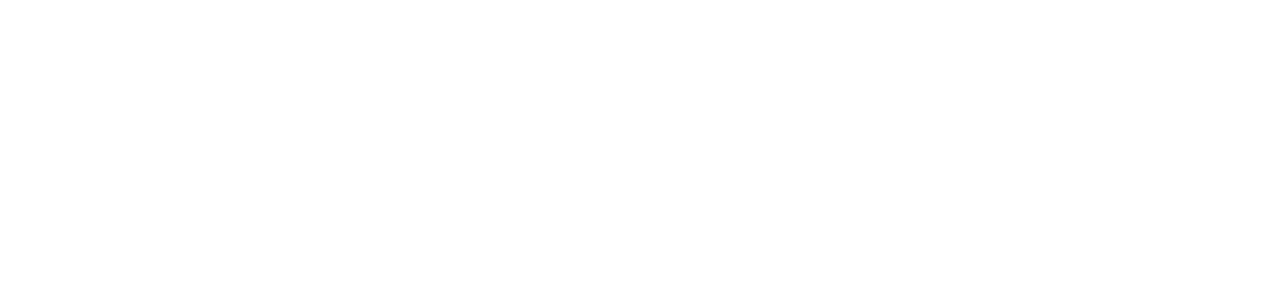
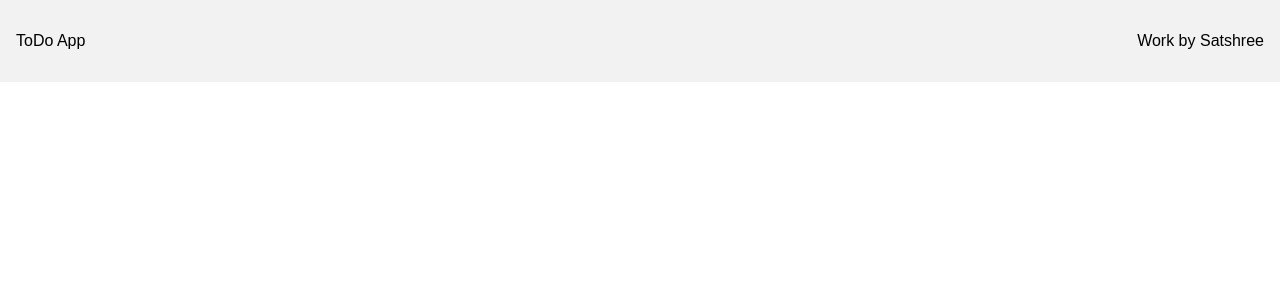
Before and after one commit to yogeshtakeo/BFS_45_Repositary, a React (Vite) app: page / in a window 1280 px wide. Shown: the top 300 px of the page. Built offline with nearby package versions, Linux system fonts and the light colour scheme.

Commit message:
install react router; setup header

```diff
--- a/package.json
+++ b/package.json
@@ -11,7 +11,8 @@
   },
   "dependencies": {
     "react": "^18.2.0",
-    "react-dom": "^18.2.0"
+    "react-dom": "^18.2.0",
+    "react-router-dom": "^6.22.2"
   },
   "devDependencies": {
     "@types/react": "^18.2.56",
--- a/src/App.jsx
+++ b/src/App.jsx
@@ -1,5 +1,11 @@
+import Header from "./components/Header/Header";
+
 function App() {
-  return <></>;
+  return (
+    <>
+      <Header />
+    </>
+  );
 }
 
 export default App;
--- /dev/null
+++ b/src/components/Header/Header.jsx
@@ -0,0 +1,14 @@
+import React from "react";
+
+import style from "./header.module.css";
+
+function Header() {
+  return (
+    <div className={style.header}>
+      <div className={style.title}>ToDo App</div>
+      <small>Work by Satshree</small>
+    </div>
+  );
+}
+
+export default Header;
--- /dev/null
+++ b/src/components/Header/header.module.css
@@ -0,0 +1,15 @@
+.header {
+  display: flex;
+  align-items: center;
+  justify-content: space-between;
+
+  /* width: 100%; */
+  height: 50px;
+  padding: 1rem;
+
+  background-color: #f2f2f2;
+}
+
+.header.title {
+  font-size: 24px;
+}
```
Also changed, not shown: 1 other file (tests, documents, lock files or other folders).
